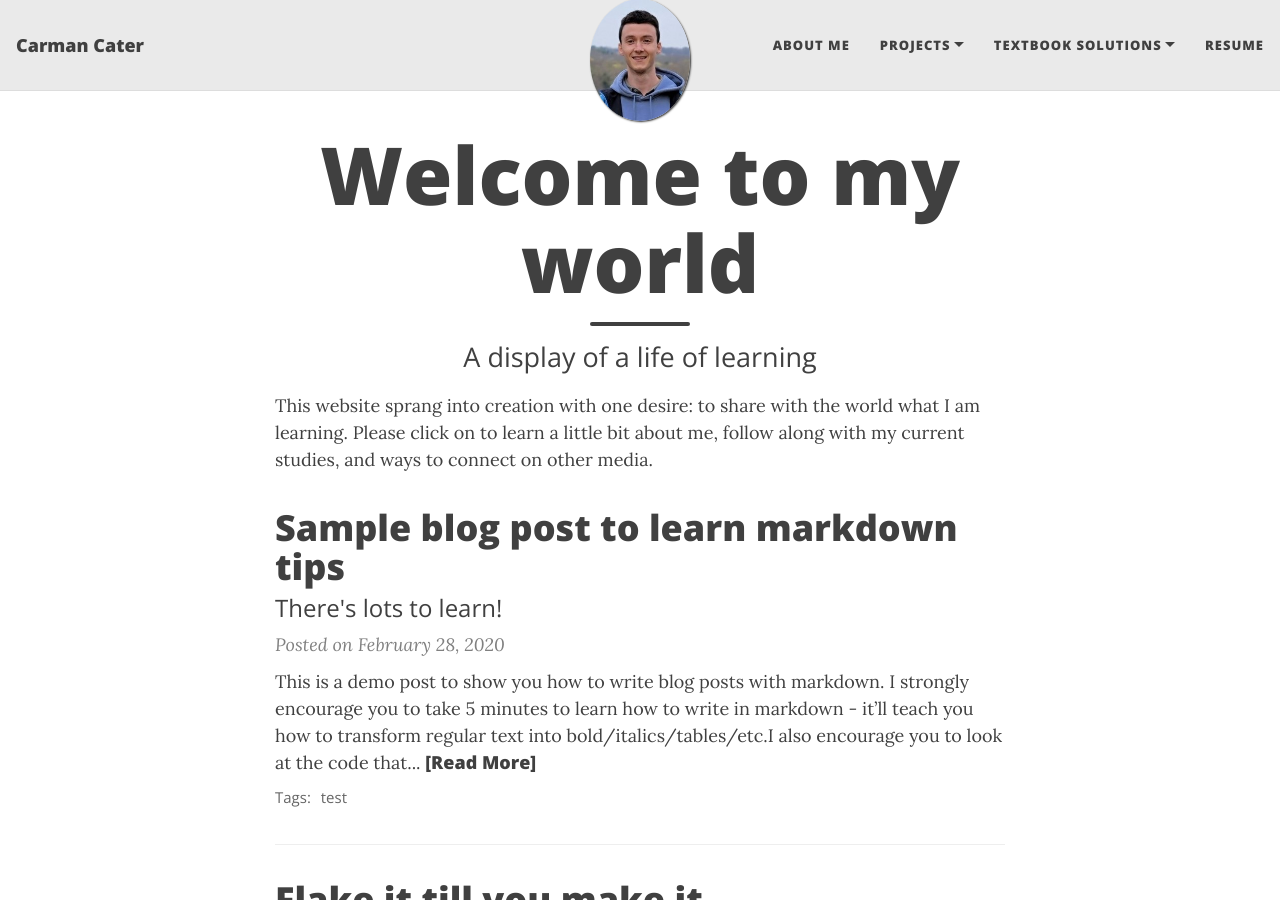
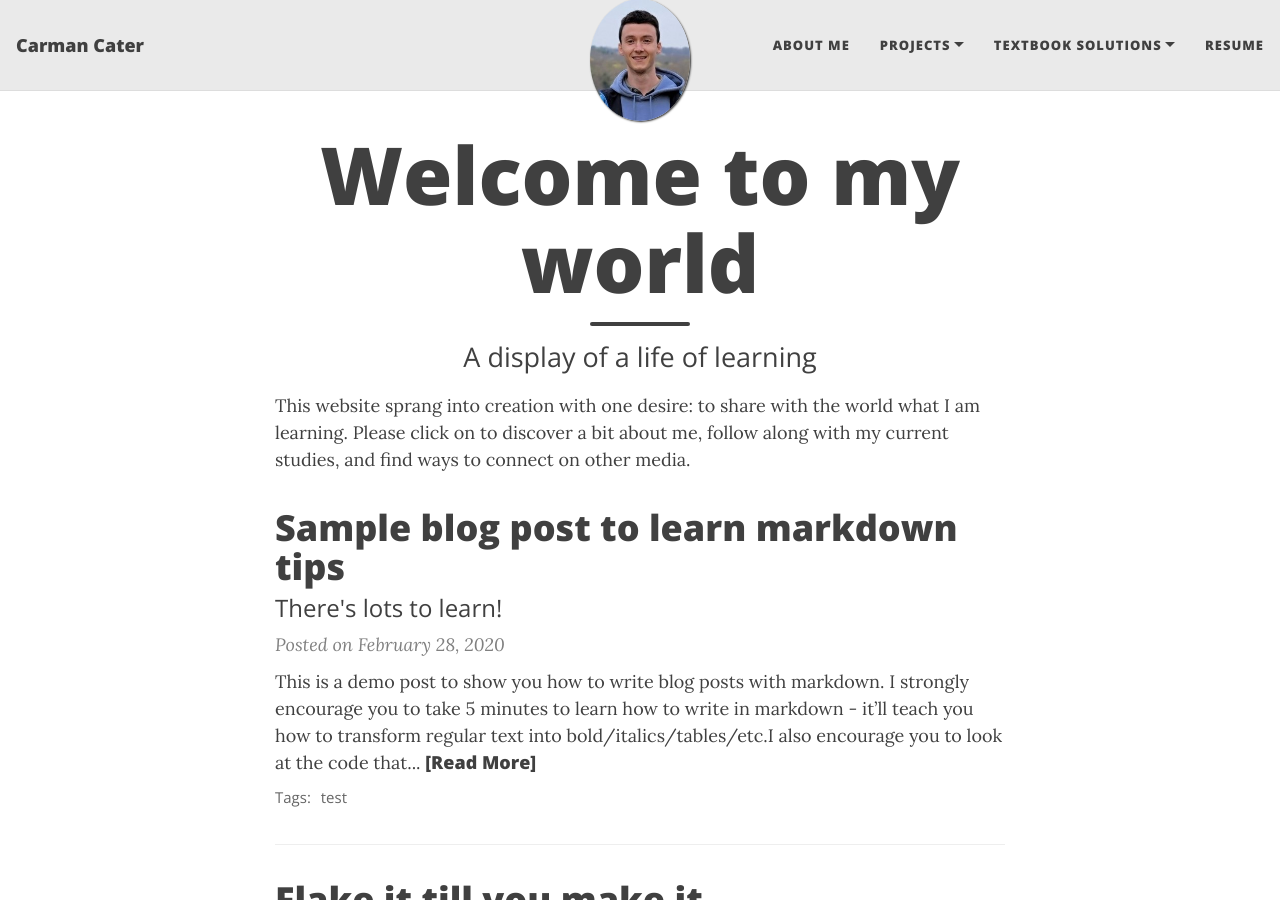
Before and after one commit to carmancater/carmancater.github.io, a Jekyll site: the page built from index.html, in a window 1280 px wide and 900 px high. Built offline with Jekyll 4.4.1, drawn with Linux system fonts in a browser that asks for light colours; nearby versions of some CDN libraries; the list of posts is cut into pages by our own code.

Commit message:
Update index.html

```diff
--- a/index.html
+++ b/index.html
@@ -6,4 +6,4 @@
 
 <!-- Studying my way through life and posting projects as I go -->
 
-This website sprang into creation with one desire: to share with the world what I am learning. Please click on to learn a little bit about me, follow along with my current studies, and ways to connect on other media.
+This website sprang into creation with one desire: to share with the world what I am learning. Please click on to discover a bit about me, follow along with my current studies, and find ways to connect on other media.
```
